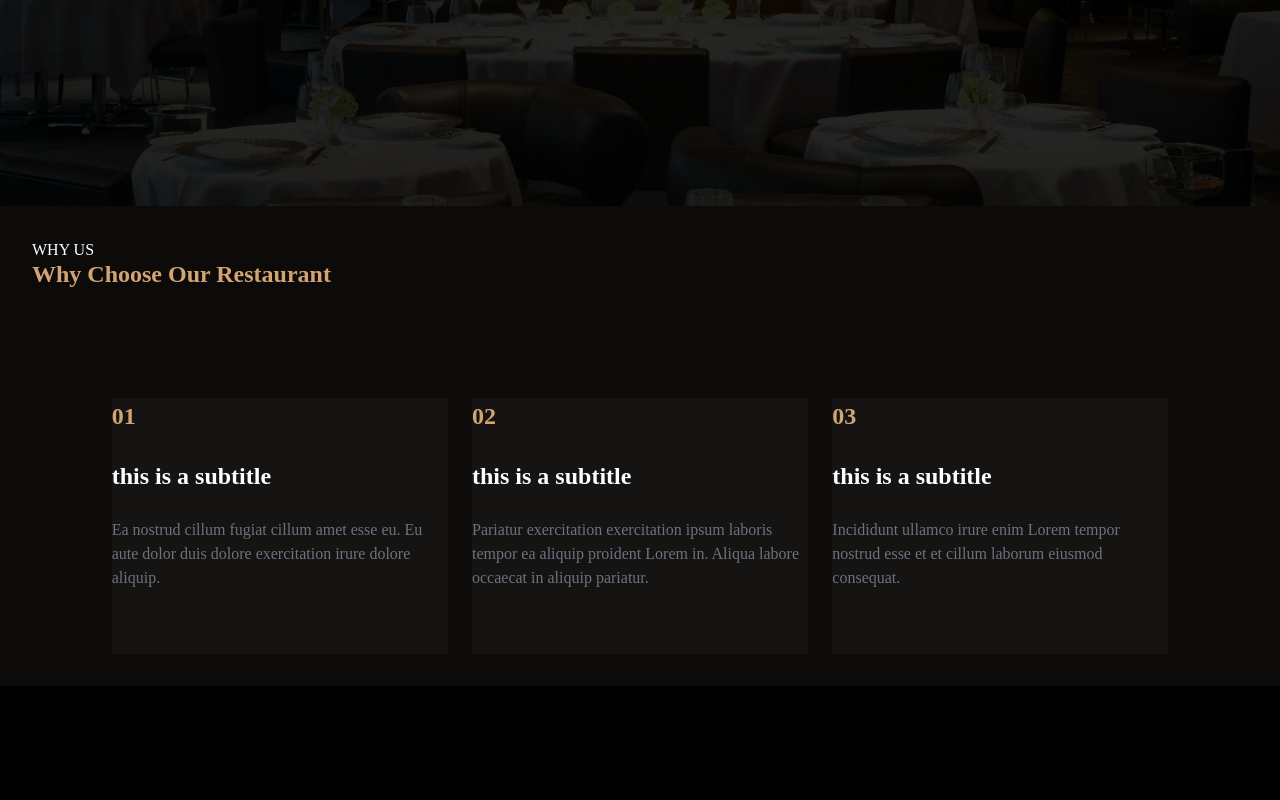
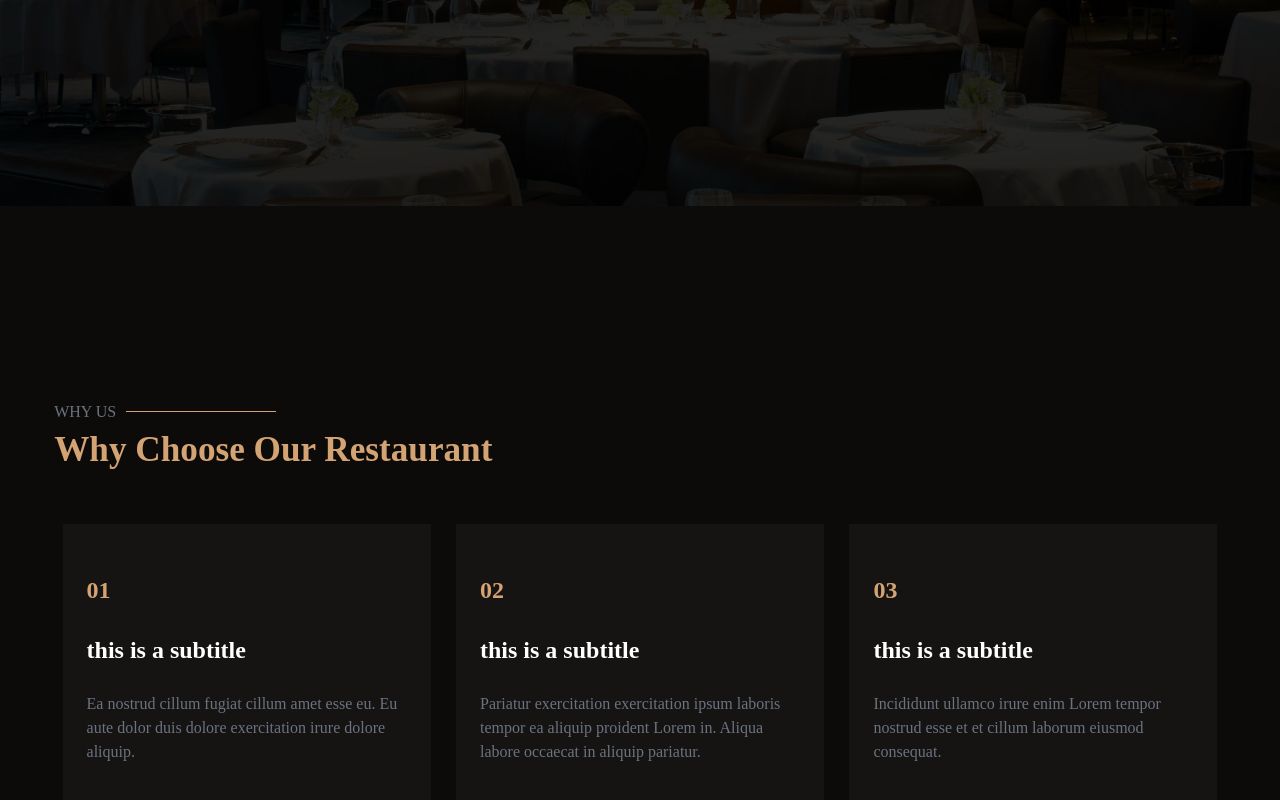
Before and after one commit to mekbalidris/Restaurantly, a React (Vite) app: page / in a window 1280 px wide. Shown: the part 1394-2194 px from the top of the page. Before the commit the page ends 2080 px from the top, so only its background shows below. Built offline with nearby package versions, Linux system fonts and the light colour scheme.

Commit message:
another adjusments for about page

```diff
--- a/src/App.css
+++ b/src/App.css
@@ -18,7 +18,6 @@ body{
 .title {
   font-family: 'Playfair Display';
   font-weight: 700;
-  font-size: x-large;
   color: var(--hover-text-color);
 }
 
--- a/src/pages/About.jsx
+++ b/src/pages/About.jsx
@@ -81,23 +81,29 @@ export default function About(){
         </div>
         </div>
         </div>
-        <div className='h-3/6 bg-mainbg p-8 flex flex-col justify-center'>
-            <div>WHY US</div>
-            <div className='title text-7xl'>Why Choose Our Restaurant</div>
+        <div className='bg-mainbg p-1 flex flex-col justify-center h-screen'>
 
-            <div className='flex flex-row justify-center flex-wrap flex-shrink gap-2 mt-28 w-100'>
-              <div className='flex gap-6 flex-col h-64 w-17 bg-secondbg'>
-              <div className='subtitle text-golden'>01</div>
+        <div className='pl-3 ml-105'>
+        <div className='flex flex-row items-center'>
+            <span className='text-gray-500'>WHY US</span>
+            <div className='bg-golden' style={{ width: "150px", height: "1px", margin: "0 10px" }} />
+        </div>
+            <div className='title text-10'>Why Choose Our Restaurant</div>
+        </div>
+
+            <div className="flex flex-row justify-center items-center flex-wrap gap-2 mt-12 w-full">
+            <div className='flex gap-6 flex-col h-70 w-17 p-6 bg-secondbg justify-center'>
+              <div className='subtitle text-golden font-poppins'>01</div>
               <div className='subtitle text-white'>this is a subtitle</div>
               <div><p>Ea nostrud cillum fugiat cillum amet esse eu. Eu aute dolor duis dolore exercitation irure dolore aliquip.</p></div>
               </div>
-              <div className='flex gap-6 flex-col h-64 w-17 bg-secondbg'>
-              <div className='subtitle text-golden'>02</div>
+              <div className='flex gap-6 flex-col h-70 w-17 p-6 bg-secondbg justify-center'>
+              <div className='subtitle text-golden font-poppins'>02</div>
               <div className='subtitle text-white'>this is a subtitle</div>
               <div><p>Pariatur exercitation exercitation ipsum laboris tempor ea aliquip proident Lorem in. Aliqua labore occaecat in aliquip pariatur.</p></div>
               </div>
-              <div className='flex gap-6 flex-col h-64 w-17 bg-secondbg'>
-              <div className='subtitle text-golden'>03</div>
+              <div className='flex gap-6 flex-col h-70 w-17 p-6 bg-secondbg justify-center'>
+              <div className='subtitle text-golden font-poppins'>03</div>
               <div className='subtitle text-white'>this is a subtitle</div>
               <div><p>Incididunt ullamco irure enim Lorem tempor nostrud esse et et cillum laborum eiusmod consequat.</p></div>
               </div>
--- a/src/pages/Nav.jsx
+++ b/src/pages/Nav.jsx
@@ -61,7 +61,7 @@ export default function Nav() {
 
     return (
         <nav className={`transition duration-500 ${isScrolled ? 'bg-[#0C0B09] bg-opacity-100 border-b-2 border-[#d4a373]' : 'bg-[#0C0B09] bg-opacity-50'}`}>
-            <div className="title">Restaurantly</div>
+            <div className="title text-5">Restaurantly</div>
             {isMobile ? (
                 <div>hamburger</div>
             ) : (
--- a/tailwind.config.js
+++ b/tailwind.config.js
@@ -19,11 +19,11 @@ export default {
         '100': '100%',
         '80' : '80%',
         '70' : '500px',
-        '17' : '21rem'
+        '17' : '23rem'
       },
       height:{
         '100' : '100%',
-        '70' : '400px'
+        '70' : '18rem'
       },
       gap:{
         '2' : '2%',
@@ -33,6 +33,13 @@ export default {
         playfair: ["Playfair Display"],
         poppins: ['Poppins'],
       },
+      fontSize:{
+        '5' : '2rem',
+        '10' : '2.2rem'
+      },
+      margin:{
+        '105' : '3%',
+      }
     },
   },
   plugins: [],
```
